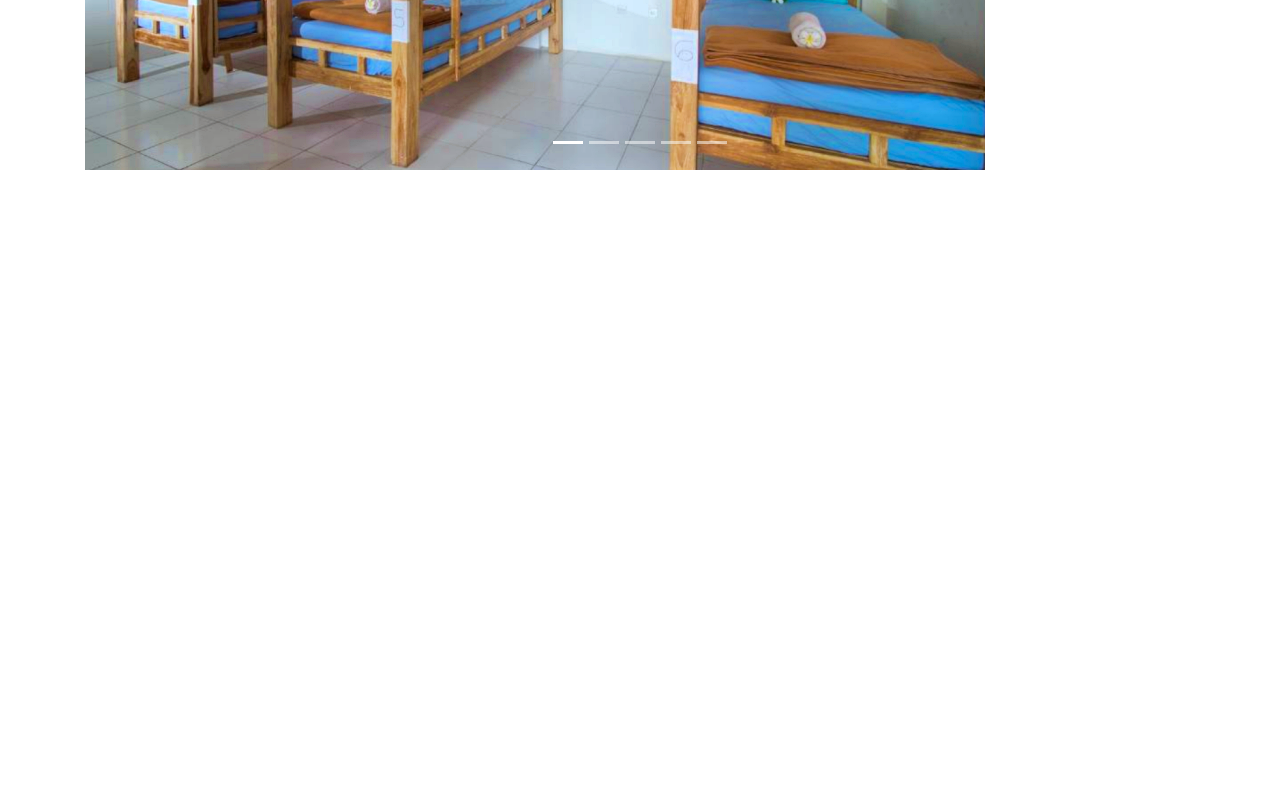
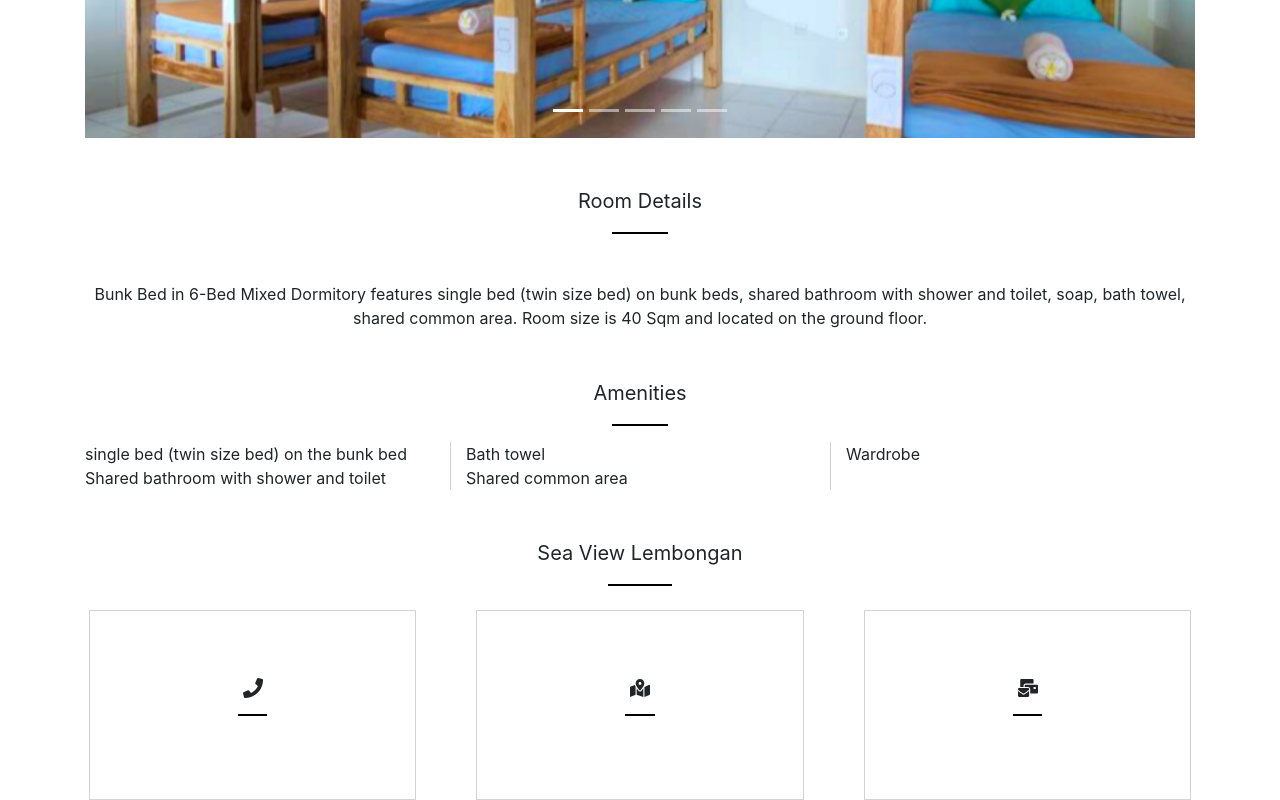
Before and after one commit to firdaintani/Sea-View-Lembongan, a React (Create React App) app: page /rooms/bunk-bed in a window 1280 px wide. Shown: the part 544-1344 px from the top of the page. Before the commit the page ends 800 px from the top, so only its background shows below. Built offline with nearby package versions, Linux system fonts and the light colour scheme; what google-maps-react would draw is missing.

Commit message:
commit ke 5

```diff
--- a/src/App.js
+++ b/src/App.js
@@ -9,6 +9,7 @@ import {changeMenu} from './1.action'
 import {connect} from 'react-redux'
 import scrollToTop from './component/scrollToTop';
 import RoomDetails from './component/RoomsDetail';
+import { Footer } from './component/Footer';
 class App extends React.Component {
   componentDidMount=()=>{
     var stringPath = window.location.pathname.slice(1, window.location.pathname.length);
@@ -26,6 +27,7 @@ class App extends React.Component {
           <Route path='/rooms' component={Rooms}  exact/>
           <Route path='/rooms/:roomtype' component={RoomDetails}  />
         </scrollToTop>
+        <Footer/>
 
         {/* </div> */}
 
--- /dev/null
+++ b/src/component/Footer.jsx
@@ -0,0 +1,30 @@
+import React from 'react'
+
+import { FaPhone, FaMapMarkedAlt, FaMailBulk } from 'react-icons/fa'
+export class Footer extends React.Component{
+    render(){
+        return(
+            <div className='mt-5'>
+            <p className='title'>Sea View Lembongan</p>
+            <hr style={{ width: '5%', borderTop: '2px black solid' }}></hr>
+            <div className="row justify-content-center mt-4">
+                <div className="col-md-3 columnContact">
+                    <FaPhone size={20} />
+
+                    <hr style={{ width: '10%', borderTop: '2px black solid' }}></hr>
+                </div>
+                <div className="col-md-3 columnContact">
+                    <FaMapMarkedAlt size={20} />
+                    <hr style={{ width: '10%', borderTop: '2px black solid' }}></hr>
+                </div>
+                <div className="col-md-3 columnContact">
+                    <FaMailBulk size={20} />
+                    <hr style={{ width: '10%', borderTop: '2px black solid' }}></hr>
+                </div>
+
+            </div>
+        </div>
+
+        )
+    }
+}
--- a/src/component/Home/Home.jsx
+++ b/src/component/Home/Home.jsx
@@ -3,7 +3,6 @@ import Carousel from './Carousel'
 import '../../support/css/Home.css'
 import SliderRoom from './SliderRoom'
 import Maps from './Maps'
-import { FaPhone, FaMapMarkedAlt, FaMailBulk } from 'react-icons/fa'
 class Homedesc extends React.Component {
     render() {
         return (
@@ -48,26 +47,6 @@ class Homedesc extends React.Component {
                         <hr style={{ width: '5%', borderTop: '2px black solid' }}></hr>
                         <p>VIEW ALL</p>
                     </div>
-                    <div>
-                        <p className='title'>Sea View Lembongan</p>
-                        <hr style={{ width: '5%', borderTop: '2px black solid' }}></hr>
-                        <div className="row justify-content-center mt-4">
-                            <div className="col-md-3 columnContact">
-                                <FaPhone size={20} />
-
-                                <hr style={{ width: '10%', borderTop: '2px black solid' }}></hr>
-                            </div>
-                            <div className="col-md-3 columnContact">
-                                <FaMapMarkedAlt size={20} />
-                                <hr style={{ width: '10%', borderTop: '2px black solid' }}></hr>
-                            </div>
-                            <div className="col-md-3 columnContact">
-                                <FaMailBulk size={20} />
-                                <hr style={{ width: '10%', borderTop: '2px black solid' }}></hr>
-                            </div>
-
-                        </div>
-                    </div>
                 </center>
             </div>
         )
--- a/src/component/RoomsDetail.jsx
+++ b/src/component/RoomsDetail.jsx
@@ -3,6 +3,7 @@ import family from './RoomsPicture/family'
 import superior from './RoomsPicture/superior'
 import hostel from './RoomsPicture/hostel'
 // import familyroom from './RoomsPicture/family'
+import '../support/css/RoomsDetail.css'
 import {
     Carousel,
     CarouselItem,
@@ -20,22 +21,32 @@ class RoomDetails extends React.Component {
             {
                 name: 'Family Room with Sea View',
                 desc: 'Family Room with Sea View features one queen bed or two twin beds, safety box, flat screen TV, DVD player, en-suite bathroom with shower and toilet, soap and shampoo, bath towel, terrace with sea view. Room size is 32 Sqm and located on the ground floor with the stair access to the rooms.',
-                amenities: ['Free daily bottled water', 'One queen bed and two twin beds', 'Minibar refrigerator', 'In room safety box', 'En-suite bathroom with shower and toilet in each room', 'Bath towel', 'Terrace with sea and pool views', ' Flat screen TV in each room', 'DVD player', 'Wardrobe', 'Ironing facilities', 'Sofa', 'Desk']
+                amenities1: ['Free daily bottled water', 'One queen bed and two twin beds', 'Minibar refrigerator', 'In room safety box', 'En-suite bathroom with shower and toilet in each room'  ],
+                amenities2:['Bath towel', 'Terrace with sea and pool views', ' Flat screen TV in each room', 'DVD player'],
+                amenities3:['Wardrobe', 'Ironing facilities', 'Sofa', 'Desk']
             },
             {
                 name: 'Bunk Bed in 6-Bed Mixed Dormitory',
                 desc: 'Bunk Bed in 6-Bed Mixed Dormitory features single bed (twin size bed) on bunk beds, shared bathroom with shower and toilet, soap, bath towel, shared common area. Room size is 40 Sqm and located on the ground floor.',
-                amenities: ['single bed (twin size bed) on the bunk bed', 'Shared bathroom with shower and toilet', 'Bath towel', 'Shared common area', 'Wardrobe']
+                amenities1: ['single bed (twin size bed) on the bunk bed', 'Shared bathroom with shower and toilet'],
+                amenities2:[ 'Bath towel', 'Shared common area'],
+                amenities3:[ 'Wardrobe']
             },
             {
                 name: 'Superior Room with Sea View',
                 desc: 'Superior Room with Sea View features one queen bed or two twin beds, en-suite bathroom with shower and toilet, soap and shampoo, bath towel, balcony with sea view. Room size is 24 Sqm and located on the upper floor with the stair access.',
-                amenities: ['Free daily bottled water', 'One queen bed and two twin beds', 'Minibar refrigerator', 'In room safety box', 'En-suite bathroom with shower and toilet', 'Bath towel', "Balcony with sea view", ' Flat screen TV', 'DVD player', 'Wardrobe', 'Ironing facilities', 'Sofa', 'Desk']
+                amenities1: ['Free daily bottled water', 'One queen bed and two twin beds', 'Minibar refrigerator', 'In room safety box', 'En-suite bathroom with shower and toilet'],
+                amenities2 :[ 'Bath towel', "Balcony with sea view", ' Flat screen TV', 'DVD player'],
+                amenities3:['Wardrobe', 'Ironing facilities', 'Sofa', 'Desk']
             },
             {
                 name: 'Deluxe Room with Sea View',
                 desc: 'Deluxe Room with Sea View features one queen bed or two twin beds, safety box, flat screen TV, DVD player, en-suite bathroom with shower and toilet, soap and shampoo, bath towel, terrace with sea view. Room size is 24 Sqm and located on the ground floor',
-                amenities: ['Free daily bottled water', 'One queen bed and two twin beds', 'Minibar refrigerator', 'In room safety box', 'En-suite bathroom with shower and toilet', 'Bath towel', "Terrace with sea view", ' Flat screen TV', 'DVD player', 'Wardrobe', 'Ironing facilities', 'Sofa', 'Desk']
+                amenities1: ['Free daily bottled water', 'One queen bed and two twin beds', 'Minibar refrigerator', 'In room safety box', 'En-suite bathroom with shower and toilet'],
+                amenities2 : ['Bath towel', "Terrace with sea view", ' Flat screen TV', 'DVD player',
+                ], amenities3 :[
+                    'Wardrobe', 'Ironing facilities', 'Sofa', 'Desk'
+                ]
             }
         ]
     }
@@ -106,7 +117,7 @@ class RoomDetails extends React.Component {
                             <center>
                                 <div className='title mt-5'> {this.state.rooms[this.state.roomtypes].name}</div>
                                 <hr style={{ width: '5%', borderTop: '2px black solid' }}></hr>
-                            </center>
+
                             <Carousel
                                 activeIndex={activeIndex}
                                 next={this.next}
@@ -117,6 +128,45 @@ class RoomDetails extends React.Component {
                                 <CarouselControl direction="prev" directionText="Previous" onClickHandler={this.previous} />
                                 <CarouselControl direction="next" directionText="Next" onClickHandler={this.next} />
                             </Carousel>
+                            <div className='mt-5'>
+                            <div className='title'>Room Details</div>
+                            <hr style={{ width: '5%', borderTop: '2px black solid' }}></hr>
+                            <p className='mt-5'>{this.state.rooms[this.state.roomtypes].desc}</p>
+
+                            </div>
+                            </center>
+                            <div className='mt-5'>
+                            <div className='title' style={{textAlign:'center'}}>Amenities</div>
+
+                            <hr style={{ width: '5%', borderTop: '2px black solid' }}></hr>
+
+                            <div className="row">
+
+                                <div className="col-md-4">
+                                    {
+                                        this.state.rooms[this.state.roomtypes].amenities1.map((val)=>{
+                                            return <div>{val}</div>
+                                        })
+                                    }
+                                </div>
+                                <div className="col-md-4" style={{borderLeft:'0.5px solid lightgrey'}}>
+                                {
+                                        this.state.rooms[this.state.roomtypes].amenities2.map((val)=>{
+                                            return <div>{val}</div>
+                                        })
+                                    }
+                                    </div>
+                                    <div className="col-md-4" style={{borderLeft:'0.5px solid lightgrey'}}>
+                                    {
+                                        this.state.rooms[this.state.roomtypes].amenities3.map((val)=>{
+                                            return <div>{val}</div>
+                                        })
+                                    }
+                                    </div>
+                            </div>
+
+                            </div>
+
 
                         </div>
                         :
--- a/src/support/css/Home.css
+++ b/src/support/css/Home.css
@@ -17,6 +17,7 @@
 }
 
 .title{
+    text-align: center;
     font-size: 20px !important;
 }
 
--- a/src/support/css/RoomsDetail.css
+++ b/src/support/css/RoomsDetail.css
@@ -1,3 +1,5 @@
-/* .img-carousel{
-
-} */
+.img-carousel{
+    width: 1200px;
+    height: 500px;
+    object-fit: cover;
+}
```
